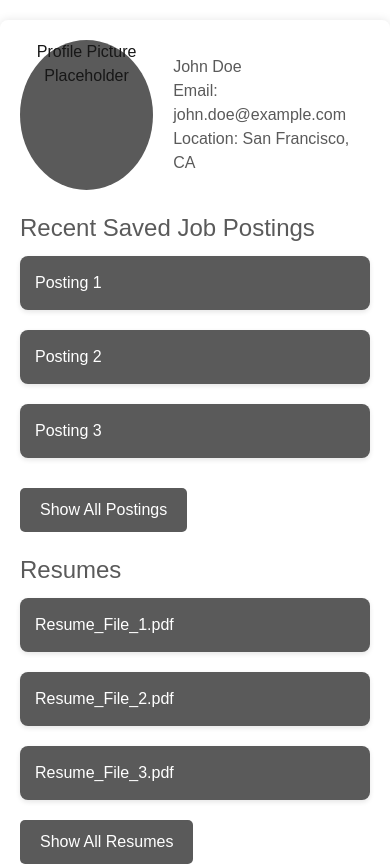
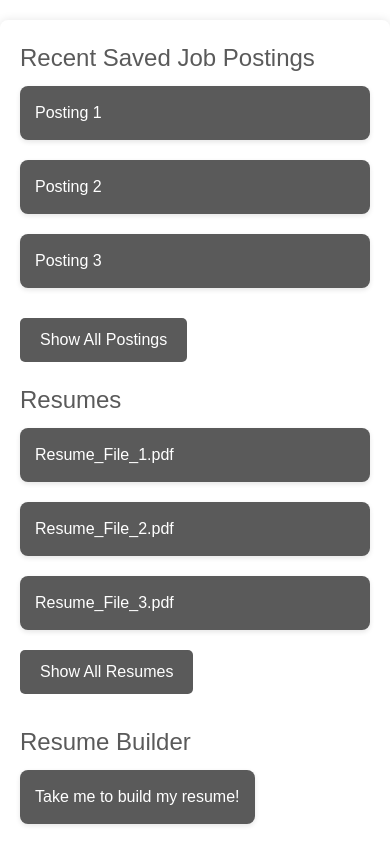
Before and after one commit to Bay-Valley-Tech-Code-Academy/doffy-old, a Next.js app: page /Pages/Profile in a window 390 px wide. Shown: the top 866 px of the page. Built offline with nearby package versions, Linux system fonts and the light colour scheme.

Commit message:
Changed some UI styles and removed profile picture and portfolio

```diff
--- a/src/app/Pages/Profile/page.js
+++ b/src/app/Pages/Profile/page.js
@@ -22,20 +22,6 @@ const ProfilePage = () => {
 
     return (
         <div className={styles.container}>
-            <div className={styles.profileHeader}>
-                {/* You can replace this with a Next.js Image component */}
-                <div className={styles.profilePhoto}>
-                    <p> Profile Picture
-                        Placeholder
-                    </p>
-                </div>
-                <div className={styles.profileInfo}>
-                    <h1>John Doe</h1>
-                    <p>Email: john.doe@example.com</p>
-                    <p>Location: San Francisco, CA</p>
-                </div>
-            </div>
-
             <div className={styles.section}>
                 <h2>Recent Saved Job Postings</h2>
                 <div className={styles.jobPostings}>
--- a/src/app/Pages/resumebuilder/resumebuilder.module.css
+++ b/src/app/Pages/resumebuilder/resumebuilder.module.css
@@ -43,13 +43,13 @@
     line-height: 1.5;
 }
 
-@media (max-width: 768px) {
+@media (max-width: 720px) {
     .button {
         padding: 0 10px;
     }
 
     .container {
-        padding: 0 10px;
+        padding: 10px 0;
     }
 
     .section {
@@ -83,7 +83,7 @@
     }
 
     .container {
-        padding: 0 5px;
+        padding: 5px 0;
     }
 
     .section {
```
